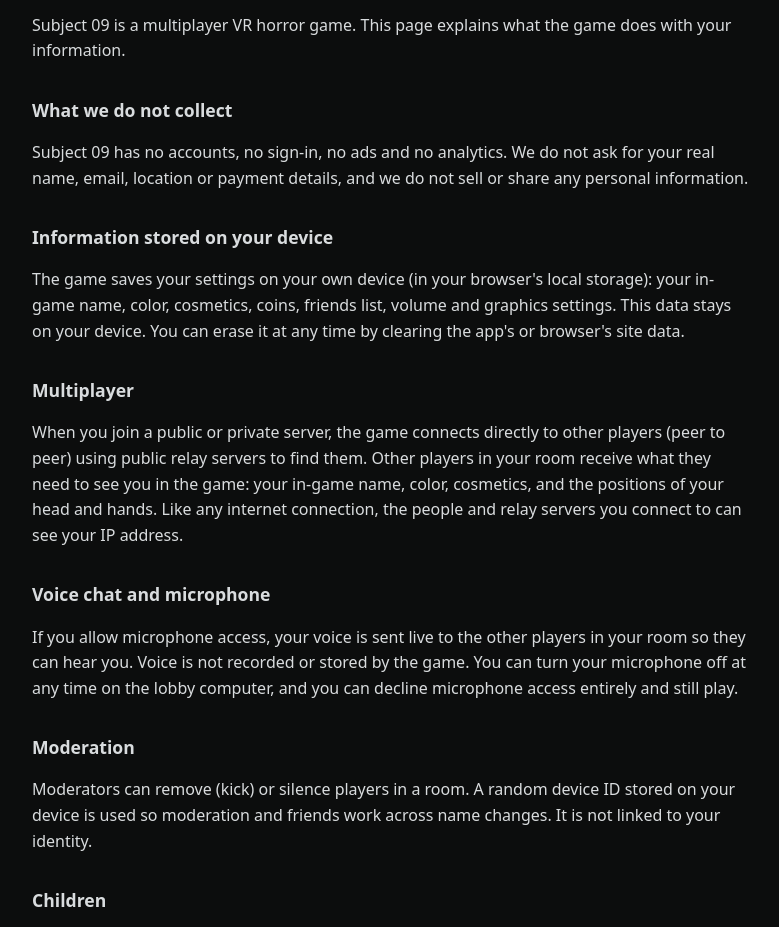
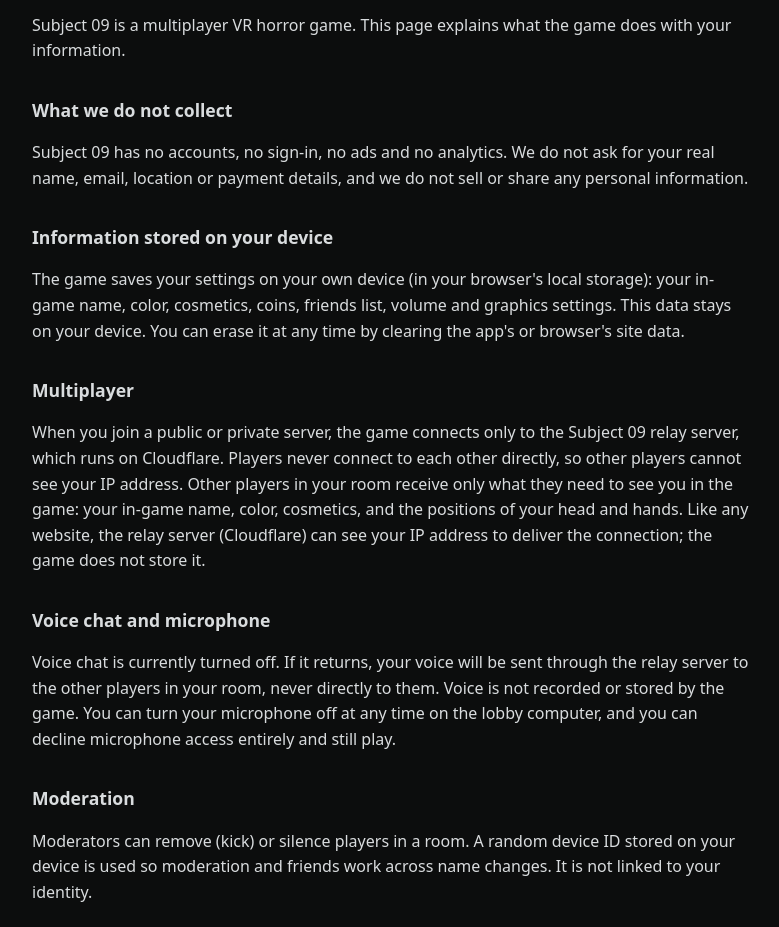
Before and after one commit to sirfxey-cell/Subject09, a plain HTML site: page privacy.html in a window 1280 px wide. Shown: the part 144-1071 px from the top of the page, without its empty margins (248-1027 px from the left). Drawn offline with Linux system fonts and the light colour scheme.

Commit message:
Privacy policy: multiplayer goes through the relay; players cannot see each other's IP
Co-Authored-By: Claude Opus 5.5 <noreply@anthropic.com>
Claude-Session: https://claude.ai/code/session_01KeHcUuDvfUdK8mSvjiSwqQ

```diff
--- a/privacy.html
+++ b/privacy.html
@@ -11,9 +11,9 @@
 <h2>Information stored on your device</h2>
 <p>The game saves your settings on your own device (in your browser's local storage): your in-game name, color, cosmetics, coins, friends list, volume and graphics settings. This data stays on your device. You can erase it at any time by clearing the app's or browser's site data.</p>
 <h2>Multiplayer</h2>
-<p>When you join a public or private server, the game connects directly to other players (peer to peer) using public relay servers to find them. Other players in your room receive what they need to see you in the game: your in-game name, color, cosmetics, and the positions of your head and hands. Like any internet connection, the people and relay servers you connect to can see your IP address.</p>
+<p>When you join a public or private server, the game connects only to the Subject 09 relay server, which runs on Cloudflare. Players never connect to each other directly, so other players cannot see your IP address. Other players in your room receive only what they need to see you in the game: your in-game name, color, cosmetics, and the positions of your head and hands. Like any website, the relay server (Cloudflare) can see your IP address to deliver the connection; the game does not store it.</p>
 <h2>Voice chat and microphone</h2>
-<p>If you allow microphone access, your voice is sent live to the other players in your room so they can hear you. Voice is not recorded or stored by the game. You can turn your microphone off at any time on the lobby computer, and you can decline microphone access entirely and still play.</p>
+<p>Voice chat is currently turned off. If it returns, your voice will be sent through the relay server to the other players in your room, never directly to them. Voice is not recorded or stored by the game. You can turn your microphone off at any time on the lobby computer, and you can decline microphone access entirely and still play.</p>
 <h2>Moderation</h2>
 <p>Moderators can remove (kick) or silence players in a room. A random device ID stored on your device is used so moderation and friends work across name changes. It is not linked to your identity.</p>
 <h2>Children</h2>
--- a/sw.js
+++ b/sw.js
@@ -1,4 +1,4 @@
-const C='s09-v65',FILES=['./','index.html','manifest.webmanifest','icon-192.png','icon-512.png','icon-maskable-512.png','config.js?v=2','net-ws.js?v=2'];
+const C='s09-v66',FILES=['./','index.html','manifest.webmanifest','icon-192.png','icon-512.png','icon-maskable-512.png','config.js?v=2','net-ws.js?v=2'];
 self.addEventListener('install',e=>{e.waitUntil(caches.open(C).then(c=>c.addAll(FILES)));self.skipWaiting();});
 self.addEventListener('activate',e=>{e.waitUntil(caches.keys().then(k=>Promise.all(k.filter(x=>x!==C).map(x=>caches.delete(x)))));self.clients.claim();});
 self.addEventListener('fetch',e=>{if(e.request.method!=='GET')return;e.respondWith(fetch(e.request).then(r=>{if(r.ok&&new URL(e.request.url).origin===location.origin){const cl=r.clone();caches.open(C).then(c=>c.put(e.request,cl));}return r;}).catch(()=>caches.match(e.request)));});
```
